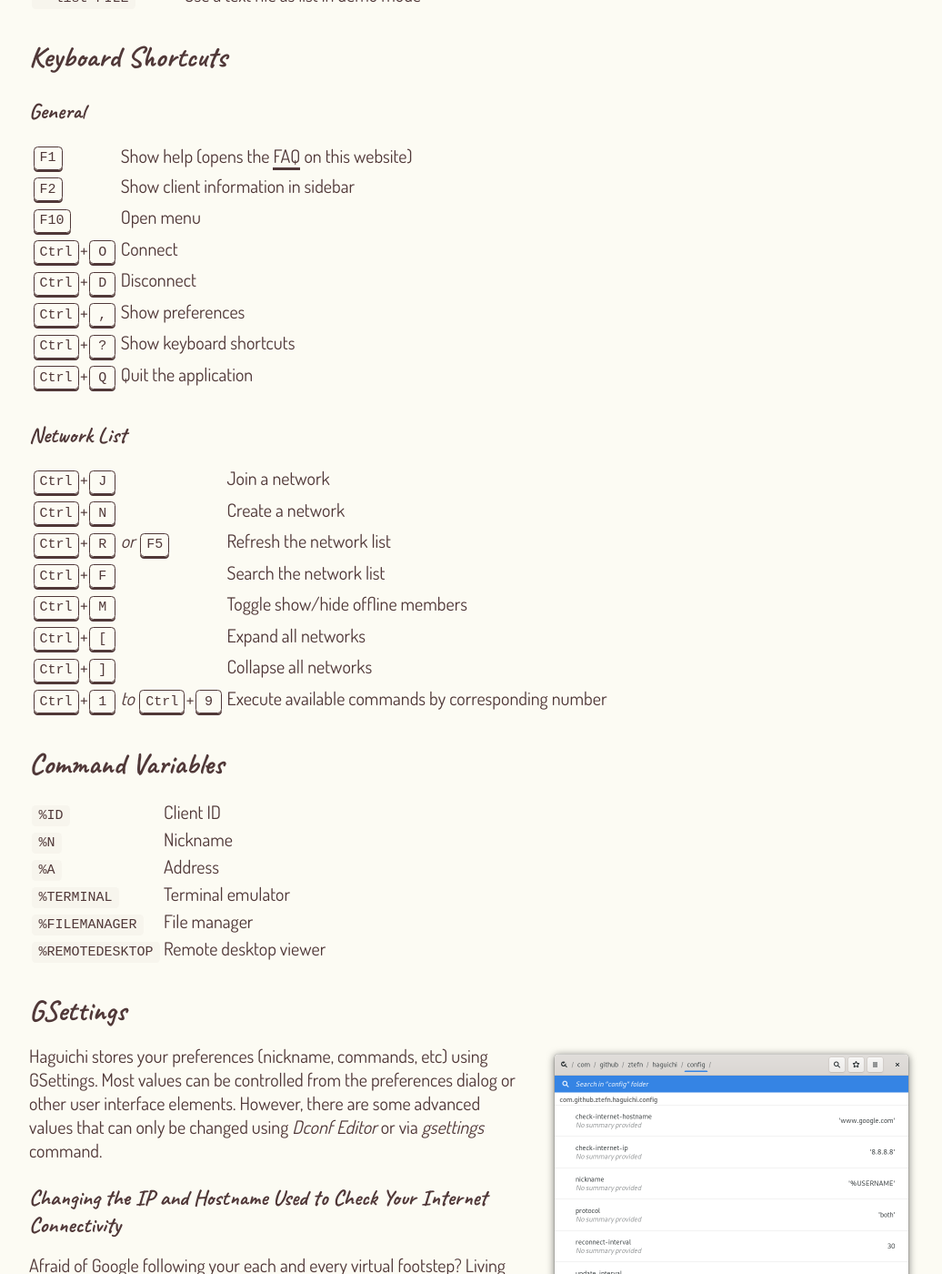
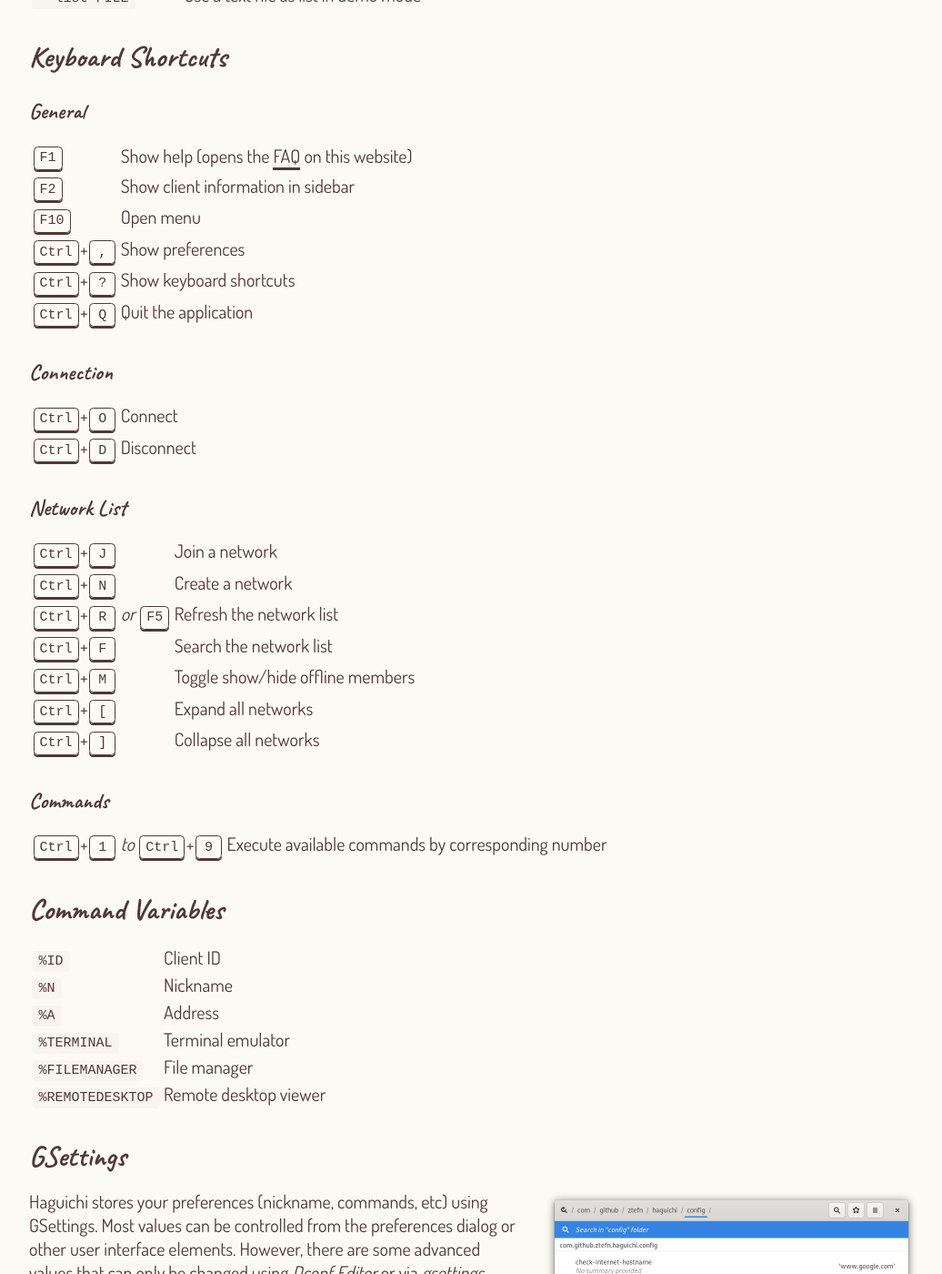
Before and after one commit to ztefn/haguichi-website, a Jekyll site: the page built from tips-and-tricks.md, in a window 1280 px wide and 1400 px high, scrolled down 735 px. Shown: the whole window at 91% size, without its empty margins (118-1154 px from the left). Built offline with Jekyll 4.4.1, drawn with Linux system fonts in a browser that asks for light colours; comment, search, counter and statistics services are not loaded.

Commit message:
Split up keyboard shortcuts into more sections and add link anchors

```diff
--- a/tips-and-tricks.md
+++ b/tips-and-tricks.md
@@ -68,7 +68,7 @@ order: 5
 </table>
 
 <h2 id="keyboard-shortcuts">Keyboard Shortcuts{% include anchor.html slug='keyboard-shortcuts' %}</h2>
-<h3>General</h3>
+<h3 id="keyboard-shortcuts-general">General{% include anchor.html slug='keyboard-shortcuts-general' %}</h3>
 <table>
   <tr>
     <td>
@@ -96,22 +96,6 @@ order: 5
   </tr>
   <tr>
     <td>
-      <span class="nowrap"><kbd>Ctrl</kbd>+<kbd>O</kbd></span>
-    </td>
-    <td>
-      Connect
-    </td>
-  </tr>
-  <tr>
-    <td>
-      <span class="nowrap"><kbd>Ctrl</kbd>+<kbd>D</kbd></span>
-    </td>
-    <td>
-      Disconnect
-    </td>
-  </tr>
-  <tr>
-    <td>
       <span class="nowrap"><kbd>Ctrl</kbd>+<kbd>,</kbd></span>
     </td>
     <td>
@@ -135,7 +119,26 @@ order: 5
     </td>
   </tr>
 </table>
-<h3>Network List</h3>
+<h3 id="keyboard-shortcuts-connection">Connection{% include anchor.html slug='keyboard-shortcuts-connection' %}</h3>
+<table>
+  <tr>
+    <td>
+      <span class="nowrap"><kbd>Ctrl</kbd>+<kbd>O</kbd></span>
+    </td>
+    <td>
+      Connect
+    </td>
+  </tr>
+  <tr>
+    <td>
+      <span class="nowrap"><kbd>Ctrl</kbd>+<kbd>D</kbd></span>
+    </td>
+    <td>
+      Disconnect
+    </td>
+  </tr>
+</table>
+<h3 id="keyboard-shortcuts-network-list">Network List{% include anchor.html slug='keyboard-shortcuts-network-list' %}</h3>
 <table>
   <tr>
     <td>
@@ -193,6 +196,9 @@ order: 5
       Collapse all networks
     </td>
   </tr>
+</table>
+<h3 id="keyboard-shortcuts-commands">Commands{% include anchor.html slug='keyboard-shortcuts-commands' %}</h3>
+<table>
   <tr>
     <td>
       <span class="nowrap"><kbd>Ctrl</kbd>+<kbd>1</kbd></span> <em>to</em> <span class="nowrap"><kbd>Ctrl</kbd>+<kbd>9</kbd></span>
```
